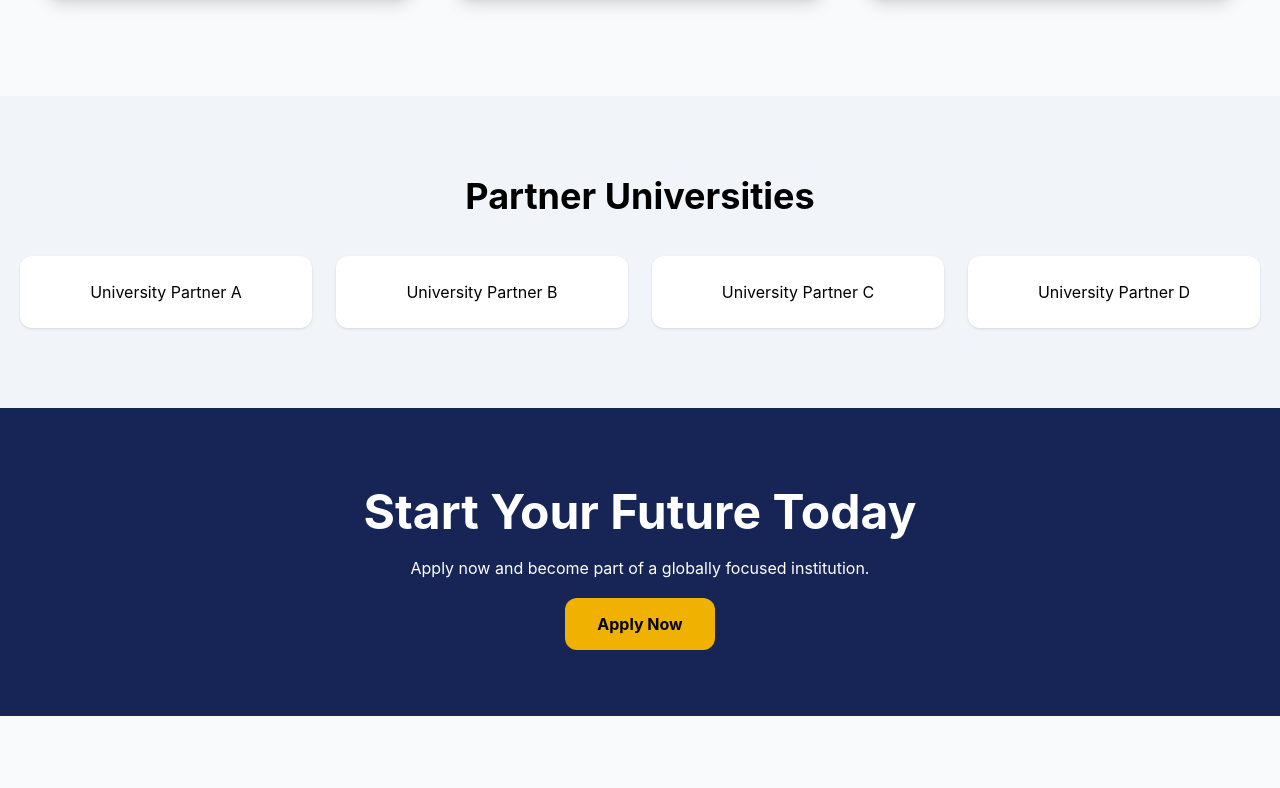
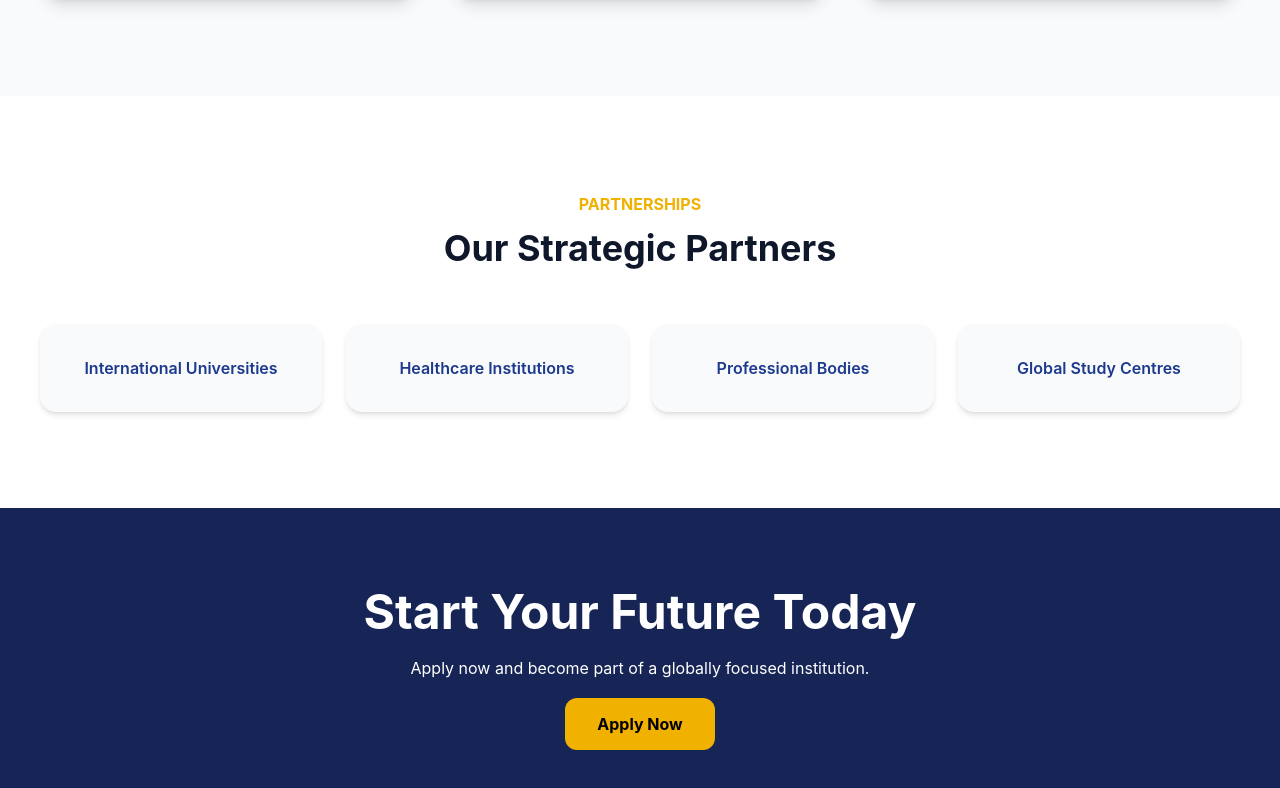
Before and after one commit to odedinaemmanuel84-dev/unisuccesscollege-, a React (Vite) app in the folder unisuccess-college/client/: page / in a window 1280 px wide. Shown: the part 3532-4320 px from the top of the page. Before the commit the page ends 4248 px from the top, so only its background shows below. Built offline with nearby package versions, Linux system fonts and the light colour scheme.

Commit message:
Update PartnerUniversities.jsx

```diff
--- a/unisuccess-college/client/src/components/PartnerUniversities.jsx
+++ b/unisuccess-college/client/src/components/PartnerUniversities.jsx
@@ -1,35 +1,35 @@
-function PartnerUniversities() {
+export default function PartnerUniversities() {
   const partners = [
-    "University Partner A",
-    "University Partner B",
-    "University Partner C",
-    "University Partner D"
+    "International Universities",
+    "Healthcare Institutions",
+    "Professional Bodies",
+    "Global Study Centres",
   ];
 
   return (
-    <section className="py-20 bg-slate-100">
-      <div className="max-w-7xl mx-auto px-5">
+    <section className="section-padding bg-white">
+      <div className="container-custom px-6 text-center">
 
-        <h2 className="text-4xl font-bold text-center mb-10">
-          Partner Universities
+        <span className="text-yellow-500 font-bold uppercase">
+          Partnerships
+        </span>
+
+        <h2 className="text-4xl font-bold text-slate-900 mt-3 mb-14">
+          Our Strategic Partners
         </h2>
 
         <div className="grid md:grid-cols-4 gap-6">
-
-          {partners.map((partner) => (
+          {partners.map((partner, index) => (
             <div
-              key={partner}
-              className="bg-white p-6 rounded-xl shadow text-center"
+              key={index}
+              className="bg-slate-50 p-8 rounded-2xl shadow-md font-semibold text-blue-900"
             >
               {partner}
             </div>
           ))}
-
         </div>
 
       </div>
     </section>
   );
 }
-
-export default PartnerUniversities;
```
